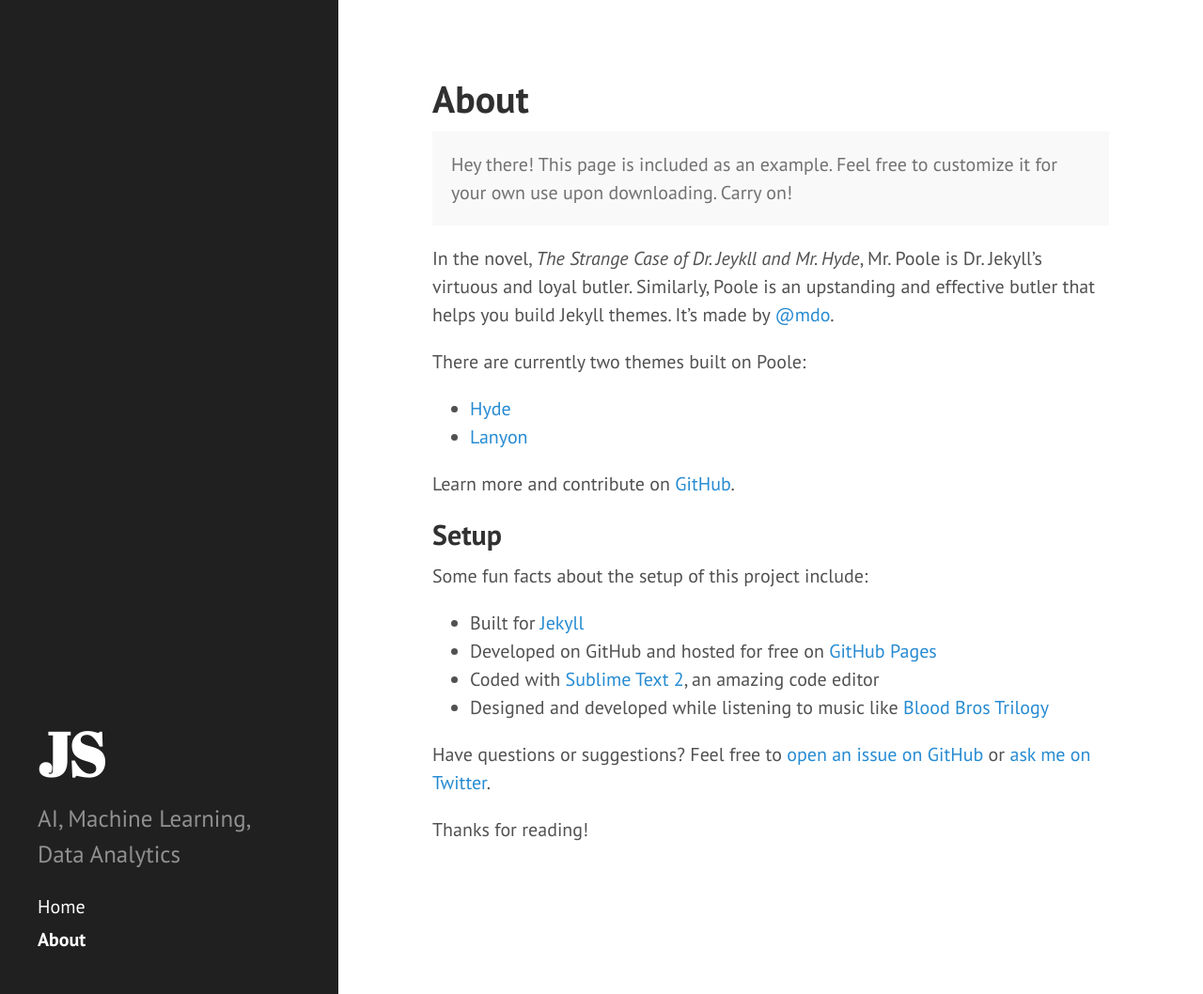
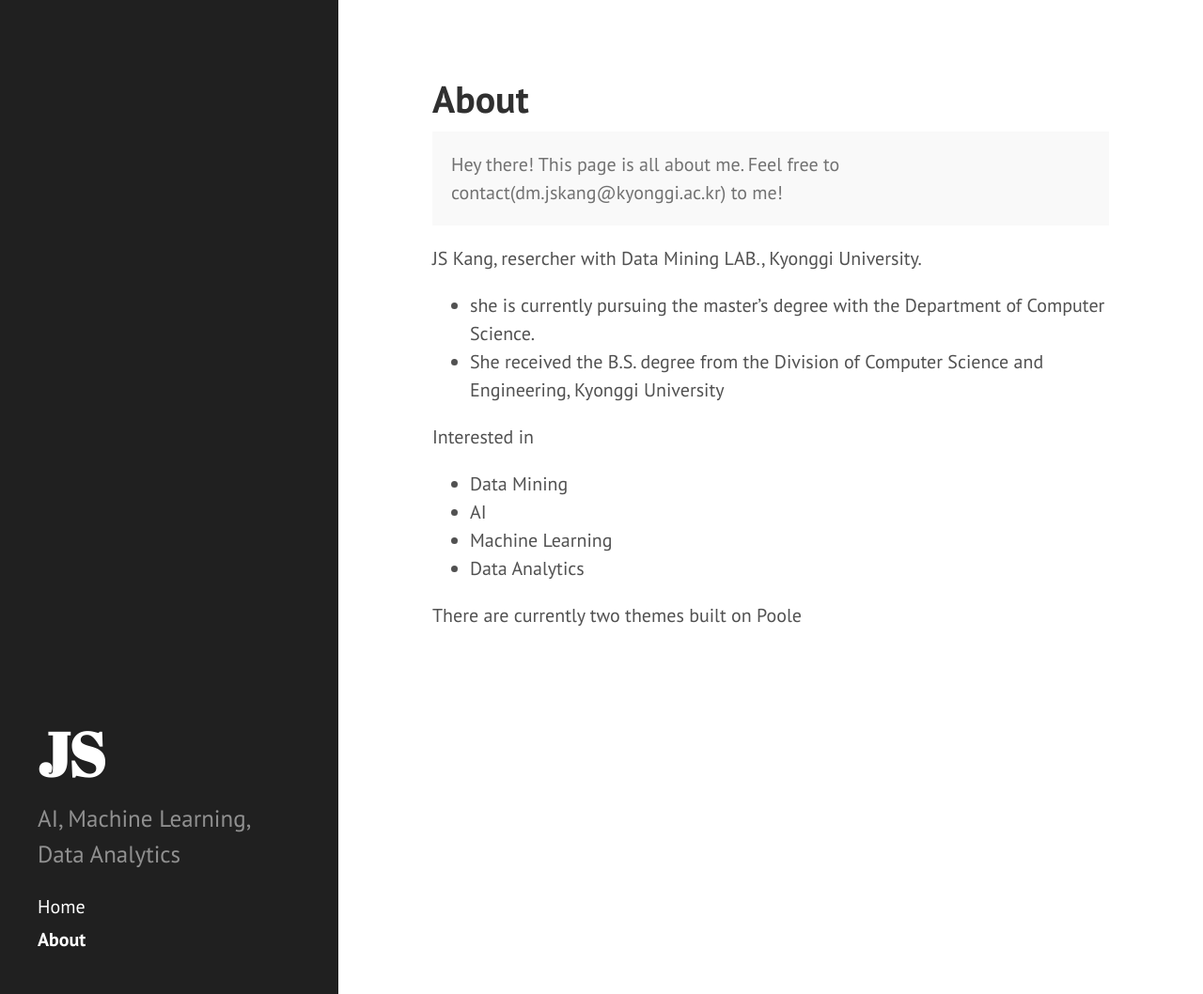
Before and after one commit to jisoo920/jisoo.github.io, a Jekyll site: the page built from about.md, in a window 1280 px wide and 1058 px high. Shown: the whole window at 94% size. Built offline with Jekyll 4.4.1, drawn with Linux system fonts in a browser that asks for light colours.

Commit message:
Update about.md

```diff
--- a/about.md
+++ b/about.md
@@ -4,27 +4,18 @@ title: About
 ---
 
 <p class="message">
-  Hey there! This page is included as an example. Feel free to customize it for your own use upon downloading. Carry on!
+  Hey there! This page is all about me. Feel free to contact(dm.jskang@kyonggi.ac.kr) to me!
 </p>
 
-In the novel, *The Strange Case of Dr. Jeykll and Mr. Hyde*, Mr. Poole is Dr. Jekyll's virtuous and loyal butler. Similarly, Poole is an upstanding and effective butler that helps you build Jekyll themes. It's made by [@mdo](https://twitter.com/mdo).
+JS Kang, resercher with Data Mining LAB., Kyonggi University.
 
-There are currently two themes built on Poole:
+* she is currently pursuing the master’s degree with the Department of Computer Science.
+* She received the B.S. degree from the Division of Computer Science and Engineering, Kyonggi University
 
-* [Hyde](http://hyde.getpoole.com)
-* [Lanyon](http://lanyon.getpoole.com)
+Interested in
+* Data Mining
+* AI
+* Machine Learning
+* Data Analytics
 
-Learn more and contribute on [GitHub](https://github.com/poole).
-
-## Setup
-
-Some fun facts about the setup of this project include:
-
-* Built for [Jekyll](http://jekyllrb.com)
-* Developed on GitHub and hosted for free on [GitHub Pages](https://pages.github.com)
-* Coded with [Sublime Text 2](http://sublimetext.com), an amazing code editor
-* Designed and developed while listening to music like [Blood Bros Trilogy](https://soundcloud.com/maddecent/sets/blood-bros-series)
-
-Have questions or suggestions? Feel free to [open an issue on GitHub](https://github.com/poole/issues/new) or [ask me on Twitter](https://twitter.com/mdo).
-
-Thanks for reading!
+There are currently two themes built on Poole
```
